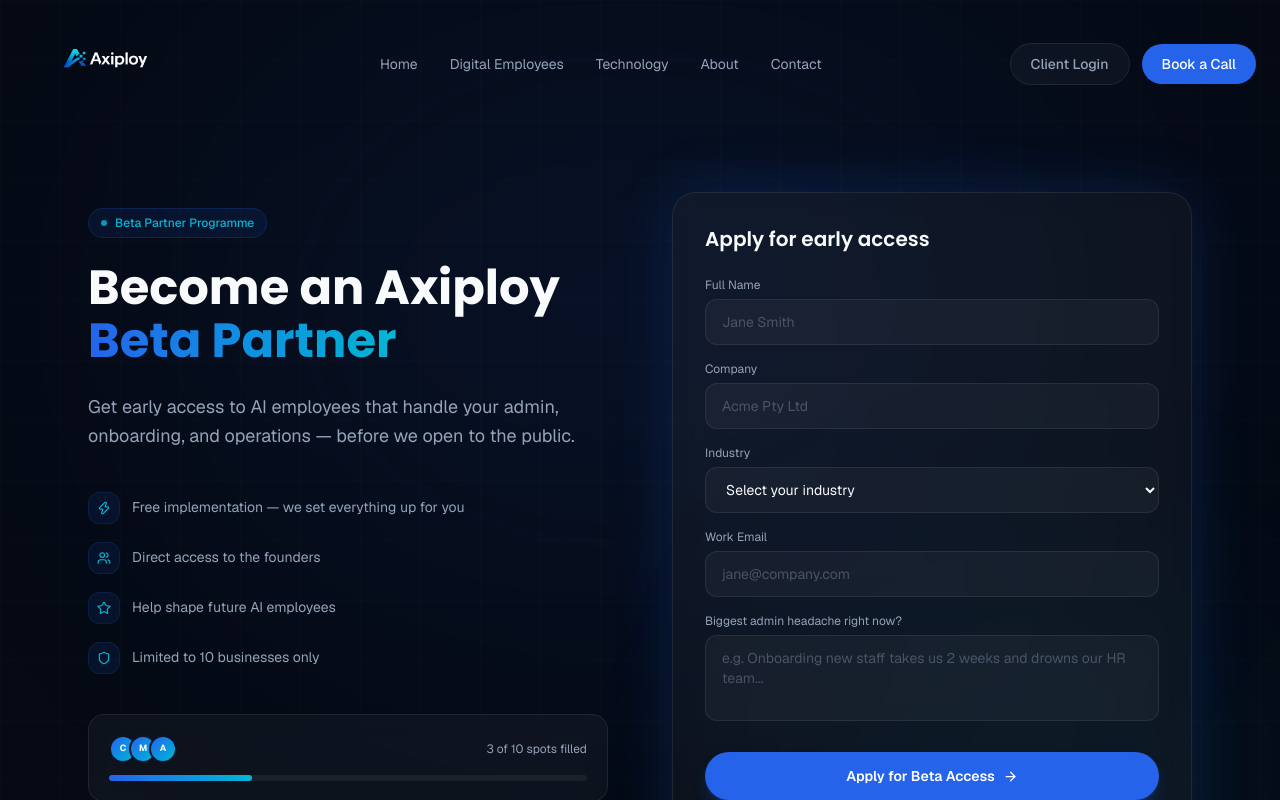
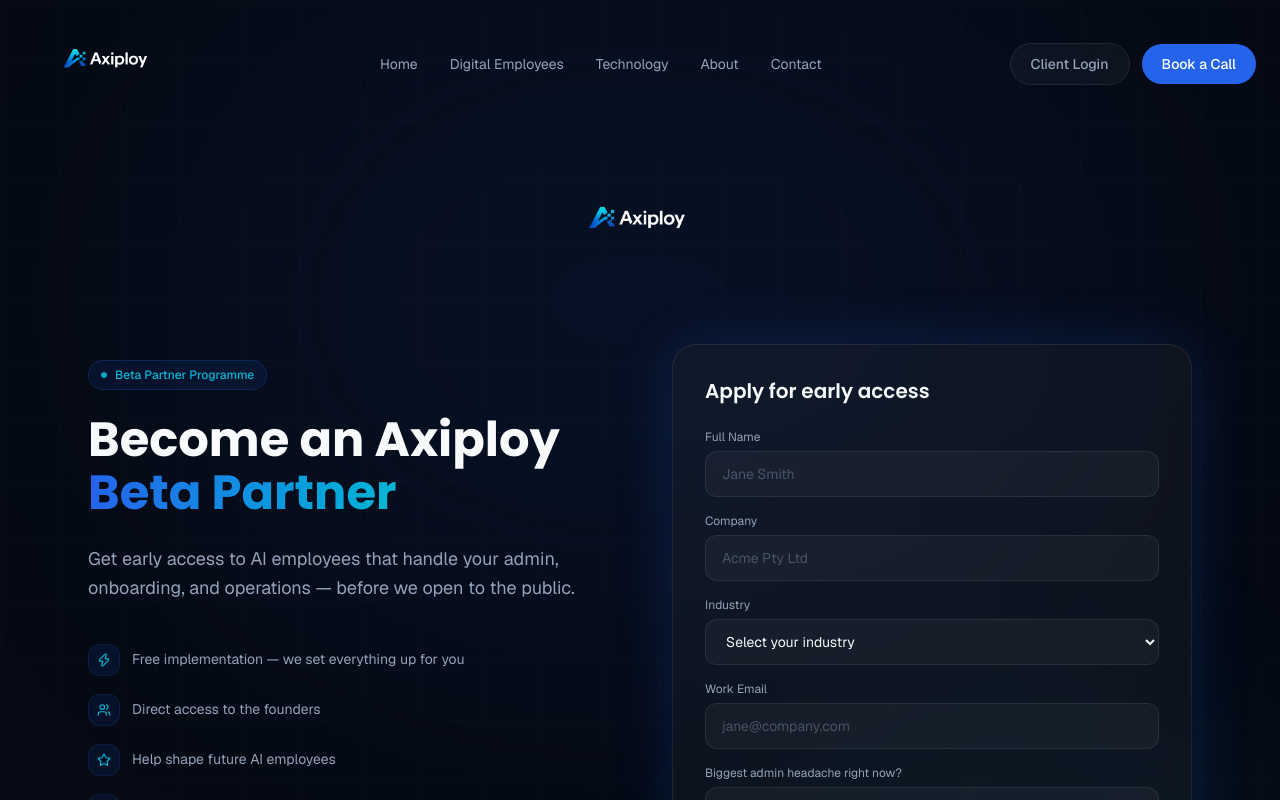
Before and after one commit to KrypticHD/Axiploy, a Next.js app: page /beta in a window 1280 px wide. Shown: the top 800 px of the page. Built offline with nearby package versions, Linux system fonts and the light colour scheme.

Commit message:
Beta page: large hero logo + dark industry dropdown

```diff
--- a/src/app/(marketing)/beta/page.tsx
+++ b/src/app/(marketing)/beta/page.tsx
@@ -1,6 +1,7 @@
 "use client";
 
 import { useState, FormEvent } from "react";
+import Image from "next/image";
 import { CheckCircle2, ArrowRight, Users, Zap, Shield, Star } from "lucide-react";
 
 const INDUSTRIES = [
@@ -54,6 +55,7 @@ export default function BetaPage() {
   }
 
   const inputClass = "w-full bg-white/[0.04] border border-white/[0.08] rounded-xl px-4 py-3 text-text-primary placeholder-text-muted/40 text-sm focus:outline-none focus:border-accent-blue/50 focus:ring-1 focus:ring-accent-blue/25 transition-all duration-200";
+  const selectClass = inputClass + " [color-scheme:dark]";
 
   return (
     <section className="relative min-h-screen overflow-hidden">
@@ -70,7 +72,12 @@ export default function BetaPage() {
         />
       </div>
 
-      <div className="relative z-10 max-w-6xl mx-auto px-6 pt-48 pb-24">
+      <div className="relative z-10 max-w-6xl mx-auto px-6 pt-40 pb-24">
+        {/* Hero logo */}
+        <div className="flex justify-center mb-14">
+          <Image src="/logo.png" alt="Axiploy" width={480} height={130} className="h-32 w-auto object-contain" priority />
+        </div>
+
         {submitted ? (
           <div className="max-w-lg mx-auto text-center py-20">
             <div className="w-20 h-20 rounded-full bg-emerald-500/10 border border-emerald-500/20 flex items-center justify-center mx-auto mb-6">
@@ -148,7 +155,7 @@ export default function BetaPage() {
                 </div>
                 <div>
                   <label className="text-text-muted text-xs mb-1.5 block">Industry</label>
-                  <select name="industry" required defaultValue="" className={inputClass}>
+                  <select name="industry" required defaultValue="" className={selectClass}>
                     <option value="" disabled>Select your industry</option>
                     {INDUSTRIES.map((i) => <option key={i} value={i}>{i}</option>)}
                   </select>
```
